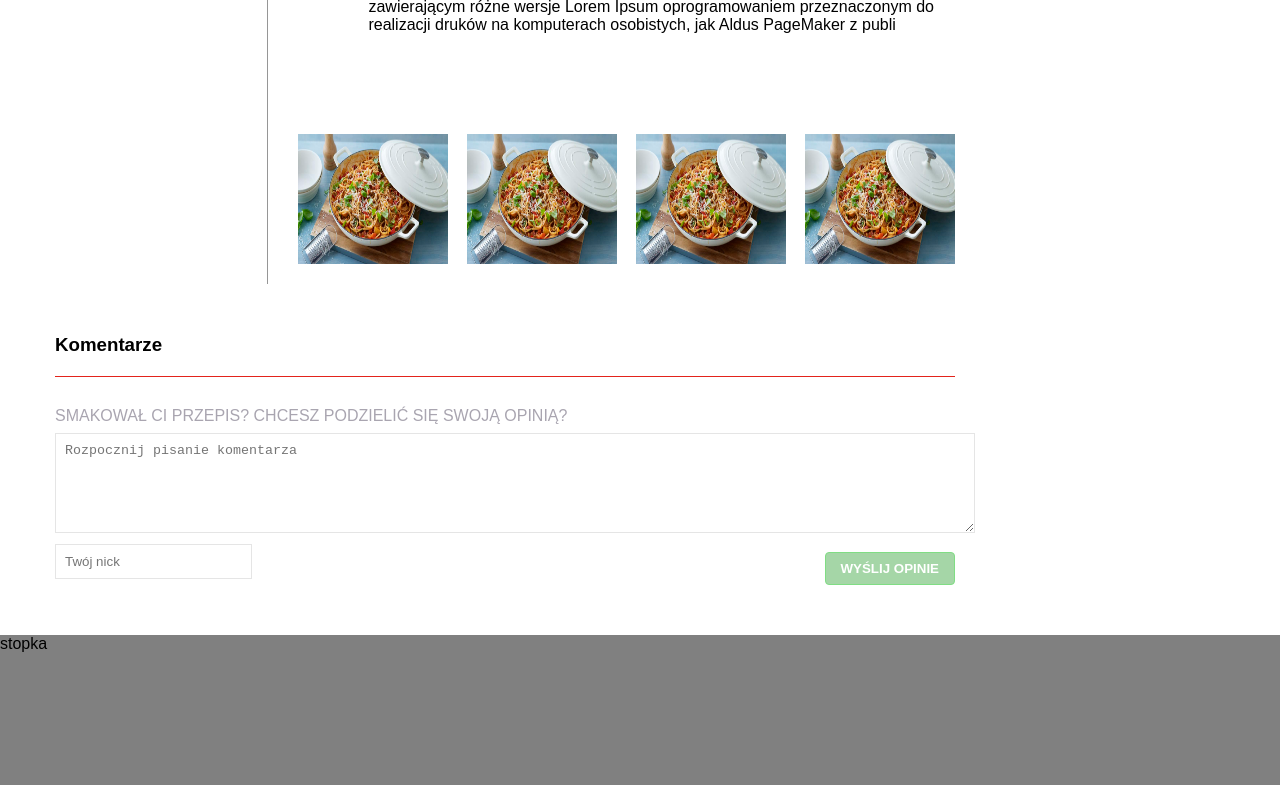
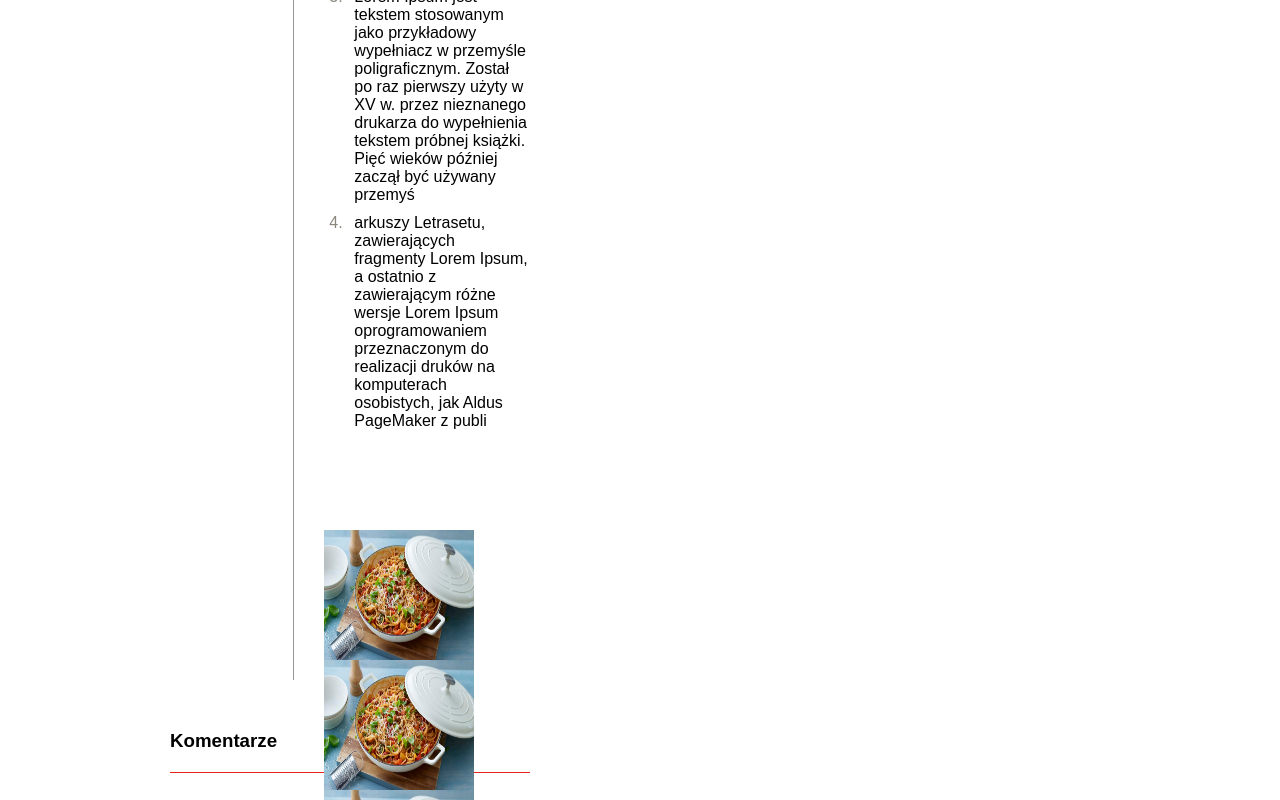
Before and after one commit to WuMat/nutritionist-Front, a React (Create React App) app: page /viewRecipe in a window 1280 px wide. Shown: the part 1080-1880 px from the top of the page. Built offline with nearby package versions, Linux system fonts and the light colour scheme.

Commit message:
test heroku

```diff
--- a/src/pages/ViewOneRecipe/viewOneRecipe.scss
+++ b/src/pages/ViewOneRecipe/viewOneRecipe.scss
@@ -1,3 +1,176 @@
+.topWrapper {
+  height: 350px;
+  width: 350px;
+  margin: auto;
+  display: flex;
+  flex-wrap: wrap;
+  justify-content: center;
+}
+.topWrapper__img {
+  height: 230px;
+  width: 330px;
+}
+.topWrapper__title {
+  margin: 15px auto;
+  font-size: 20px;
+  font-weight: 600;
+  font-family: "pt_serifbold";
+}
+.topWrapper__Details {
+  width: 100%;
+  display: flex;
+  flex-wrap: wrap;
+}
+.details__comments {
+  color: #e3231c;
+  font-size: 12px;
+  display: flex;
+  align-items: center;
+}
+.details__time {
+  color: #969696;
+  font-size: 12px;
+  display: flex;
+  align-items: center;
+
+  i {
+    font-size: 18px;
+    margin-right: 8px;
+  }
+  span {
+    color: #404040;
+    font-weight: 600;
+    margin-left: 5px;
+  }
+}
+
+.bottomWrapper {
+  margin-top: 40px;
+  padding-top: 20px;
+  border-top: 1px solid #969696;
+  display: flex;
+  flex-wrap: wrap;
+  margin-left: 15px;
+  margin-right: 15px;
+  width: 360px;
+}
+
+.bottomWrapper__ingredients {
+  width: 220px;
+}
+.ingredients__Title {
+  font-family: "pt_serifbold";
+  font-size: 30px;
+  margin-bottom: 10px;
+}
+
+.bottomWrapper__recipe {
+  width: 370px;
+
+  h2 {
+    font-family: "pt_serifbold";
+  }
+
+  ul {
+    list-style: none;
+    padding: 0;
+    li {
+      margin-bottom: 10px;
+      counter-increment: steps;
+      padding-left: 30px;
+      position: relative;
+      &::before {
+        content: counter(steps) ". ";
+        color: #8a867c;
+        position: absolute;
+        left: 5px;
+      }
+    }
+  }
+}
+
+.bottomWrapper__photosWrapper {
+  display: flex;
+  flex-wrap: wrap;
+  justify-content: space-between;
+  margin-top: 50px;
+  width: 100%;
+}
+
+.photosWrapper__photo {
+  width: 150px;
+  height: 130px;
+  background: #969696;
+  overflow: hidden;
+  img {
+    height: 100%;
+    width: 100%;
+  }
+}
+
+.comments__name {
+  margin-top: 50px;
+  padding-bottom: 20px;
+  border-bottom: 1px solid #e3231b;
+}
+.comments {
+  width: 360px;
+  margin-left: 15px;
+  margin-right: 15px;
+  p {
+    margin-top: 30px;
+    font-weight: 400;
+    color: #a9a5b0;
+    font-family: "Montserrat", Arial, Helvetica, sans-serif;
+  }
+  form {
+    width: 100%;
+  }
+  textarea {
+    margin-top: 8px;
+    box-sizing: border-box;
+    width: inherit;
+    min-height: 80px;
+    border: 1px solid #e5e5e5;
+    padding: 9px;
+    font-family: monospace;
+    outline: none;
+    &:focus {
+      border: 1px solid #80dd84;
+    }
+  }
+}
+.comments__bottom {
+  display: flex;
+  justify-content: space-between;
+  align-items: center;
+
+  input {
+    padding: 9px;
+    border: 1px solid #e5e5e5;
+    outline: none;
+    &:focus {
+      border: 1px solid #80dd84;
+    }
+  }
+  button {
+    margin-top: 15px;
+    text-transform: uppercase;
+    padding: 8px 15px;
+    color: white;
+    font-weight: 600;
+    border-radius: 4px;
+    background-color: #a5d6a7;
+    border: 1px solid #80dd84;
+    cursor: pointer;
+
+    &:hover {
+      background-color: #80dd84;
+    }
+  }
+}
+
+@media (min-width: 915px) {
   .topWrapper {
     height: 350px;
     width: 700px;
@@ -49,6 +222,9 @@
     padding-top: 20px;
     border-top: 1px solid #969696;
     display: flex;
+    margin-left: 15px;
+    margin-right: 15px;
+    flex-wrap: nowrap;
   }
 
   .bottomWrapper__ingredients {
@@ -88,7 +264,6 @@
   }
 
   .bottomWrapper__photosWrapper {
-  // 200x150
     display: flex;
     justify-content: space-between;
     margin-top: 100px;
@@ -113,15 +288,20 @@
     border-bottom: 1px solid #e3231b;
   }
   .comments {
+    margin-left: 15px;
+    margin-right: 15px;
     p {
       margin-top: 30px;
       font-weight: 400;
       color: #a9a5b0;
       font-family: "Montserrat", Arial, Helvetica, sans-serif;
     }
+    form {
+      width: 100%;
+    }
     textarea {
       margin-top: 8px;
-    width: 100%;
+      width: inherit;
       min-height: 80px;
       border: 1px solid #e5e5e5;
       padding: 9px;
@@ -161,3 +341,4 @@
       }
     }
   }
+}
```
Lines whose indentation alone changed are shown as unchanged.
